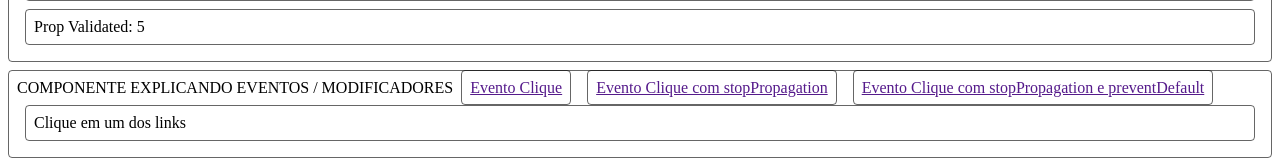
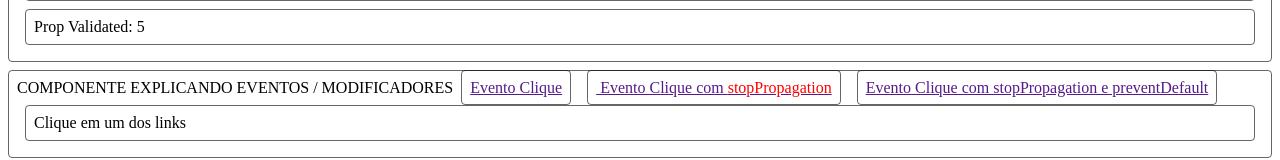
Before and after one commit to brunoog33/CursoVueAca, a Vue app: page / in a window 1280 px wide. Shown: the part 210-370 px from the top of the page. Built offline with nearby package versions, Linux system fonts and the light colour scheme.

Commit message:
Alterando os eventos

```diff
--- a/src/components/my-event.vue
+++ b/src/components/my-event.vue
@@ -7,7 +7,9 @@
        Evento Clique com stopPropagation e preventDefault
     </a>-->
     <a href="" @click="onClick">Evento Clique</a>
-    <a href="" @click.stop="onClick">Evento Clique com stopPropagation</a>
+    <a href="" @click.stop="onClick">
+      Evento Clique com <span @click.stop style="color: red">stopPropagation</span>
+    </a>
     <a href="" @click.stop.prevent="onClick">Evento Clique com stopPropagation e preventDefault</a>
     <div>{{ eventResult || 'Clique em um dos links' }}</div>
   </div>
```
